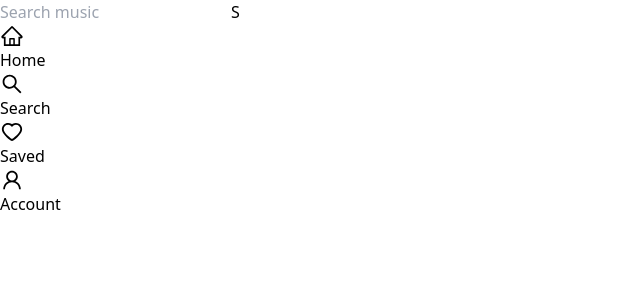
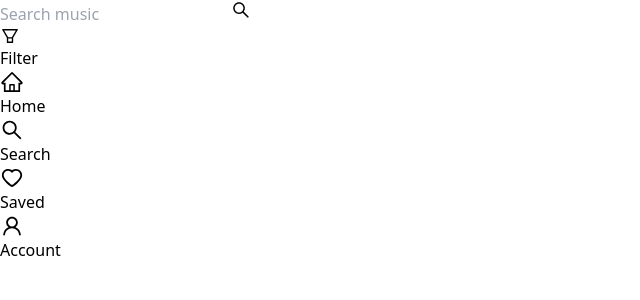
Before and after one commit to SimonNungwa/Stryma, a React (Vite) app in the folder client/: page /Search in a window 1280 px wide. Shown: the top 300 px of the page, without its empty margins (0-640 px from the left). Built offline with nearby package versions, Linux system fonts and the light colour scheme.

Commit message:
updated Seacrh Bar component

```diff
--- a/client/src/component/SearchBar.jsx
+++ b/client/src/component/SearchBar.jsx
@@ -1,19 +1,35 @@
+import { AiOutlineSearch, AiOutlineFilter } from "react-icons/ai";
+
 const SearchBar = () => {
     return (
-        <>
-            <form className="flex items-center justify-center  p-4">
+        <div className="flex items-center justify-center">
+            <form className="flex items-center relative">
+                {/* Search Input */}
                 <input
-                type="search"
-                placeholder="Search music"
-                className="border border-black rounded-full p-5 px-40 outline-none focus:outline-none absolute "/>
+                    type="search"
+                    placeholder="Search music"
+                    className="border border-gray-300 rounded-full pl-5 pr-16 py-2 w-[300px] md:w-[400px] outline-none focus:ring-2 focus:ring-red-800"
+                />
+
+                {/* Search Button */}
                 <button
-                type="submit"
-                className="border border-black rounded-[50%] p-2 outline-none focus:outline-none relative left-[200px] bg-red-800 text-white">
-                    S
+                    type="submit"
+                    className="absolute right-2 top-1/2 transform -translate-y-1/2 bg-red-800 text-white rounded-full p-2"
+                >
+                    <AiOutlineSearch size={20} />
                 </button>
             </form>
-        </>
-    )
-}
+
+            {/* Filter Button */}
+            <button
+                type="button"
+                className="ml-4 flex items-center bg-gray-200 border border-gray-300 rounded-full p-2 hover:bg-gray-300 transition-all"
+            >
+                <AiOutlineFilter size={20} className="text-gray-700" />
+                <span className="ml-2 text-gray-700 font-medium hidden md:inline">Filter</span>
+            </button>
+        </div>
+    );
+};
 
 export default SearchBar;
```
